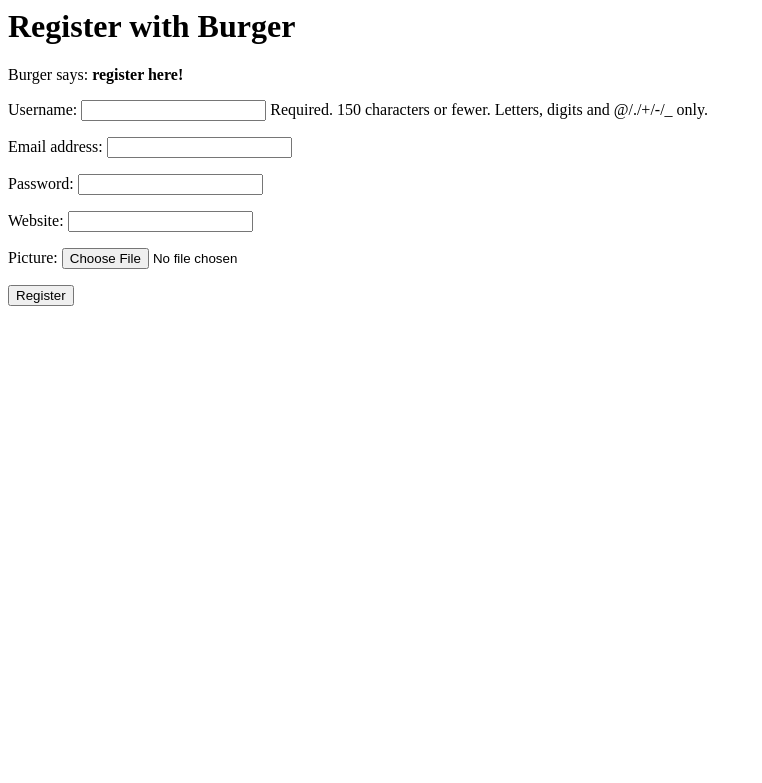
After one commit to atanasbozhkov/TWD, a Django app: page /burger/register/ in a window 1280 px wide. The commit adds this page. Shown: the top 783 px of the page, without its empty margins (0-762 px from the left). Run offline with Django 3.2, Linux system fonts and the light colour scheme.

Commit message:
gone through tutorial 9

```diff
--- a/TWD/settings.py
+++ b/TWD/settings.py
@@ -97,3 +97,5 @@ STATICFILES_DIRS = (
 
 MEDIA_URL = '/media/'
 MEDIA_ROOT = os.path.join(BASE_DIR, 'media')
+
+LOGIN_URL = '/burger/login/'
--- a/burger/admin.py
+++ b/burger/admin.py
@@ -1,8 +1,9 @@
 from django.contrib import admin
-from burger.models import Category, Page
+from burger.models import Category, Page, UserProfile
 
 class CategoryAdmin(admin.ModelAdmin):
     prepopulated_fields = {'slug':('name',)}
 
 admin.site.register(Category, CategoryAdmin)
 admin.site.register(Page)
+admin.site.register(UserProfile)
--- a/burger/forms.py
+++ b/burger/forms.py
@@ -1,5 +1,6 @@
 from django import forms
-from burger.models import Page, Category
+from burger.models import Page, Category, UserProfile
+from django.contrib.auth.models import User
 
 class CategoryForm(forms.ModelForm):
     name = forms.CharField(max_length=128, help_text="Please enter the category name.")
@@ -42,3 +43,15 @@ class PageForm(forms.ModelForm):
             cleaned_data['url'] = url
 
         return cleaned_data
+
+class UserForm(forms.ModelForm):
+    password = forms.CharField(widget=forms.PasswordInput())
+
+    class Meta:
+        model = User
+        fields = ('username', 'email', 'password')
+
+class UserProfileForm(forms.ModelForm):
+    class Meta:
+        model = UserProfile
+        fields = ('website', 'picture')
--- a/burger/models.py
+++ b/burger/models.py
@@ -1,5 +1,6 @@
 from django.db import models
 from django.template.defaultfilters import slugify
+from django.contrib.auth.models import User
 
 class Category(models.Model):
     name = models.CharField(max_length=128, unique=True)
@@ -22,3 +23,15 @@ class Page(models.Model):
 
     def __unicode__(self):      #For Python 2, use __str__ on Python 3
         return self.title
+
+class UserProfile(models.Model):
+    # This line is required. Links UserProfile to a User model instance.
+    user = models.OneToOneField(User)
+
+    # The additional attributes we wish to include.
+    website = models.URLField(blank=True)
+    picture = models.ImageField(upload_to='profile_images', blank=True)
+
+    # Override the __unicode__() method to return out something meaningful!
+    def __unicode__(self):
+        return self.user.username
--- a/burger/urls.py
+++ b/burger/urls.py
@@ -7,4 +7,7 @@ urlpatterns = patterns('',
     url(r'^category/(?P<category_name_slug>[\w\-]+)/$', views.category, name='category'),
     url(r'^add_category/$', views.add_category, name='add_category'),
     url(r'^add_page/(?P<category_name_slug>[\w\-]+)/$', views.add_page, name='add_page'),
+    url(r'^register/$', views.register, name='register'),
+    url(r'^login/$', views.user_login, name='login'),
+    url(r'^logout/$', views.user_logout, name='logout'),
 )
--- a/burger/views.py
+++ b/burger/views.py
@@ -1,14 +1,16 @@
-# from django.http import HttpResponse
 from django.shortcuts import render
-from burger.models import Category
-from burger.models import Page
-from burger.forms import CategoryForm, PageForm
+from burger.models import Category, Page
+from burger.forms import CategoryForm, PageForm, UserForm, UserProfileForm
+from django.contrib.auth import authenticate, login, logout
+from django.http import HttpResponseRedirect, HttpResponse
+from django.contrib.auth.decorators import login_required
 
 def index(request):
     # return HttpResponse("Burger says hey hunger game!")
     context_dict = {'boldmessage': "I am bold font from the context"}
     return render(request, 'burger/index.html', context_dict)
 
+@login_required
 def categoryList(request):
     category_list = Category.objects.order_by('-likes')[:5]
     context_dict = {'categories': category_list}
@@ -90,3 +92,109 @@ def add_page(request, category_name_slug):
     context_dict = {'form':form, 'category': cat, 'slug': category_name_slug}
 
     return render(request, 'burger/add_page.html', context_dict)
+
+def register(request):
+
+    # A boolean value for telling the template whether the registration was successful.
+    # Set to False initially. Code changes value to True when registration succeeds.
+    registered = False
+
+    # If it's a HTTP POST, we're interested in processing form data.
+    if request.method == 'POST':
+        # Attempt to grab information from the raw form information.
+        # Note that we make use of both UserForm and UserProfileForm.
+        user_form = UserForm(data=request.POST)
+        profile_form = UserProfileForm(data=request.POST)
+
+        # If the two forms are valid...
+        if user_form.is_valid() and profile_form.is_valid():
+            # Save the user's form data to the database.
+            user = user_form.save()
+
+            # Now we hash the password with the set_password method.
+            # Once hashed, we can update the user object.
+            user.set_password(user.password)
+            user.save()
+
+            # Now sort out the UserProfile instance.
+            # Since we need to set the user attribute ourselves, we set commit=False.
+            # This delays saving the model until we're ready to avoid integrity problems.
+            profile = profile_form.save(commit=False)
+            profile.user = user
+
+            # Did the user provide a profile picture?
+            # If so, we need to get it from the input form and put it in the UserProfile model.
+            if 'picture' in request.FILES:
+                profile.picture = request.FILES['picture']
+
+            # Now we save the UserProfile model instance.
+            profile.save()
+
+            # Update our variable to tell the template registration was successful.
+            registered = True
+
+        # Invalid form or forms - mistakes or something else?
+        # Print problems to the terminal.
+        # They'll also be shown to the user.
+        else:
+            print user_form.errors, profile_form.errors
+
+    # Not a HTTP POST, so we render our form using two ModelForm instances.
+    # These forms will be blank, ready for user input.
+    else:
+        user_form = UserForm()
+        profile_form = UserProfileForm()
+
+    # Render the template depending on the context.
+    return render(request,
+            'burger/register.html',
+            {'user_form': user_form, 'profile_form': profile_form, 'registered': registered} )
+
+def user_login(request):
+
+    # If the request is a HTTP POST, try to pull out the relevant information.
+    if request.method == 'POST':
+        # Gather the username and password provided by the user.
+        # This information is obtained from the login form.
+                # We use request.POST.get('<variable>') as opposed to request.POST['<variable>'],
+                # because the request.POST.get('<variable>') returns None, if the value does not exist,
+                # while the request.POST['<variable>'] will raise key error exception
+        username = request.POST.get('username')
+        password = request.POST.get('password')
+
+        # Use Django's machinery to attempt to see if the username/password
+        # combination is valid - a User object is returned if it is.
+        user = authenticate(username=username, password=password)
+
+        # If we have a User object, the details are correct.
+        # If None (Python's way of representing the absence of a value), no user
+        # with matching credentials was found.
+        if user:
+            # Is the account active? It could have been disabled.
+            if user.is_active:
+                # If the account is valid and active, we can log the user in.
+                # We'll send the user back to the homepage.
+                login(request, user)
+                return HttpResponseRedirect('/burger/')
+            else:
+                # An inactive account was used - no logging in!
+                return HttpResponse("Your Burger account is disabled.")
+        else:
+            # Bad login details were provided. So we can't log the user in.
+            print "Invalid login details: {0}, {1}".format(username, password)
+            return HttpResponse("Invalid login details supplied.")
+
+    # The request is not a HTTP POST, so display the login form.
+    # This scenario would most likely be a HTTP GET.
+    else:
+        # No context variables to pass to the template system, hence the
+        # blank dictionary object...
+        return render(request, 'burger/login.html', {})
+
+@login_required
+def user_logout(request):
+    # Since we know the user is logged in, we can now just log them out.
+    logout(request)
+
+    # Take the user back to the homepage.
+    return HttpResponseRedirect('/burger/')
--- /dev/null
+++ b/templates/burger/register.html
@@ -0,0 +1,23 @@
+<h1>Register with Burger</h1>
+
+{% if registered %}
+Burger says: <strong>thank you for registering!</strong>
+<a href="/burger/">Return to the homepage.</a><br />
+{% else %}
+Burger says: <strong>register here!</strong><br />
+
+<form id="user_form" method="post" action="/burger/register/"
+        enctype="multipart/form-data">
+
+    {% csrf_token %}
+
+    <!-- Display each form. The as_p method wraps each element in a paragraph
+         (<p>) element. This ensures each element appears on a new line,
+         making everything look neater. -->
+    {{ user_form.as_p }}
+    {{ profile_form.as_p }}
+
+    <!-- Provide a button to click to submit the form. -->
+    <input type="submit" name="submit" value="Register" />
+</form>
+{% endif %}
```
Also changed, not shown: templates/burger/index.html (+15 -3 lines), templates/burger/login.html (added, +11 -0 lines), burger/migrations/0005_userprofile.py (added), db.sqlite3.
